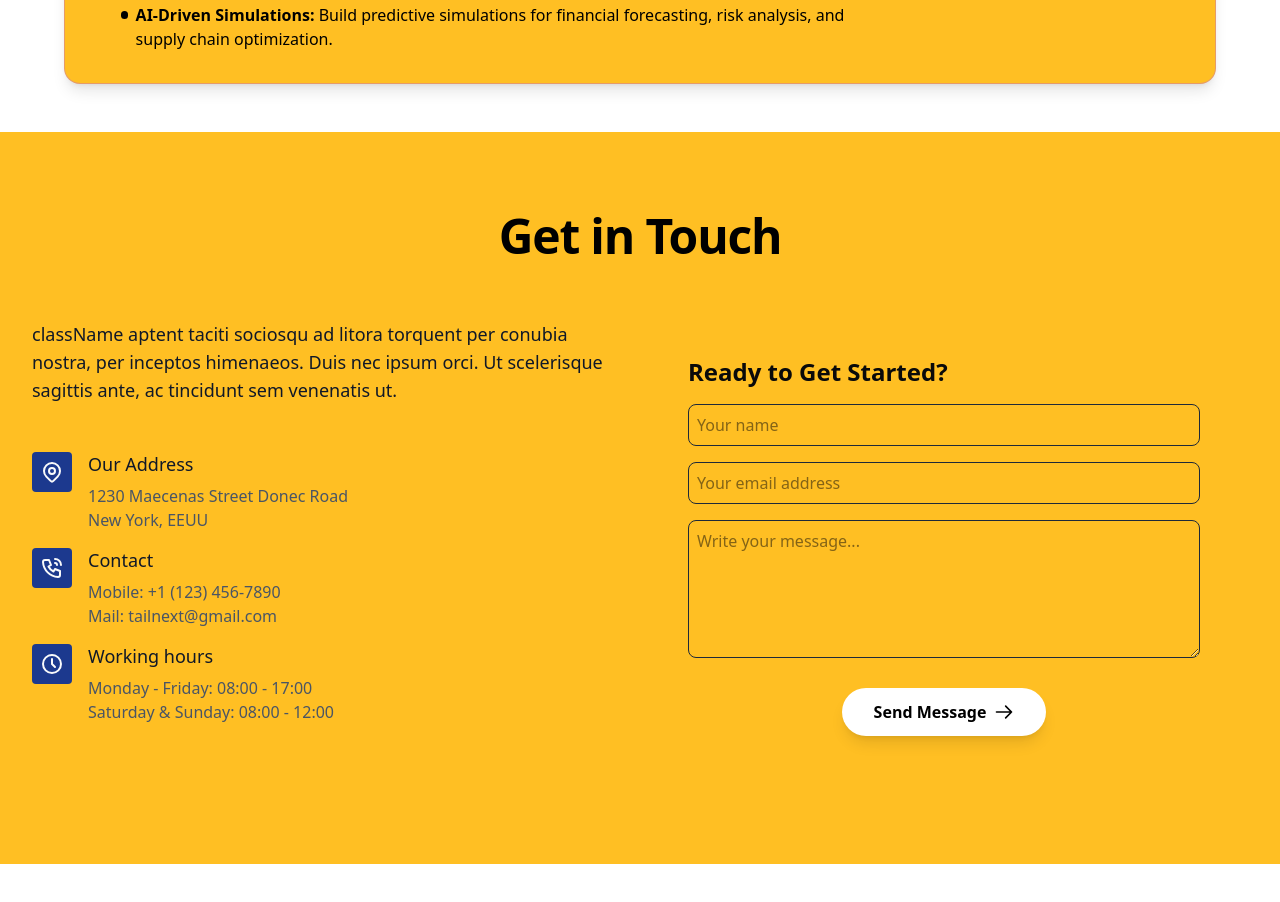
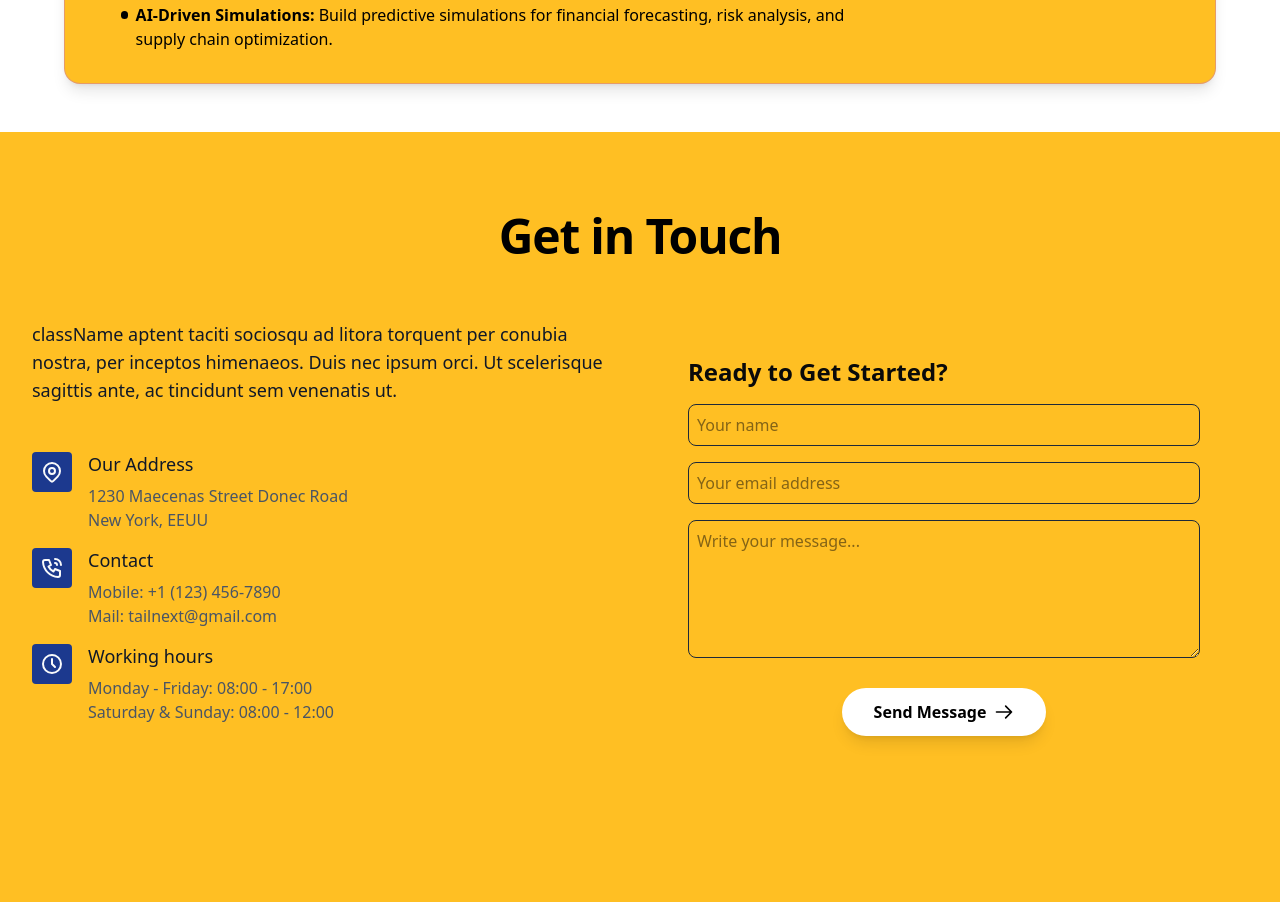
Before and after one commit to remote-cto/aiofy, a Next.js app: page / in a window 1280 px wide. Shown: the part 4680-5582 px from the top of the page. Before the commit the page ends 5544 px from the top, so only its background shows below. Built offline with nearby package versions, Linux system fonts and the light colour scheme.

Commit message:
minor updated

```diff
--- a/app/components/ContactForm.tsx
+++ b/app/components/ContactForm.tsx
@@ -2,7 +2,7 @@ import React from "react";
 
 const ContactForm: React.FC = () => {
   return (
-    <section className="bg-[#FFBF23]" id="contact">
+    <section className="bg-[#FFBF23]   min-h-[100dvh]" id="contact">
       <div className="mx-auto max-w-7xl px-4 py-16 sm:px-6 lg:px-8 lg:py-20">
         <div className="mb-4">
           <div className="mb-6 max-w-3xl text-center sm:text-center md:mx-auto md:mb-12">
```
